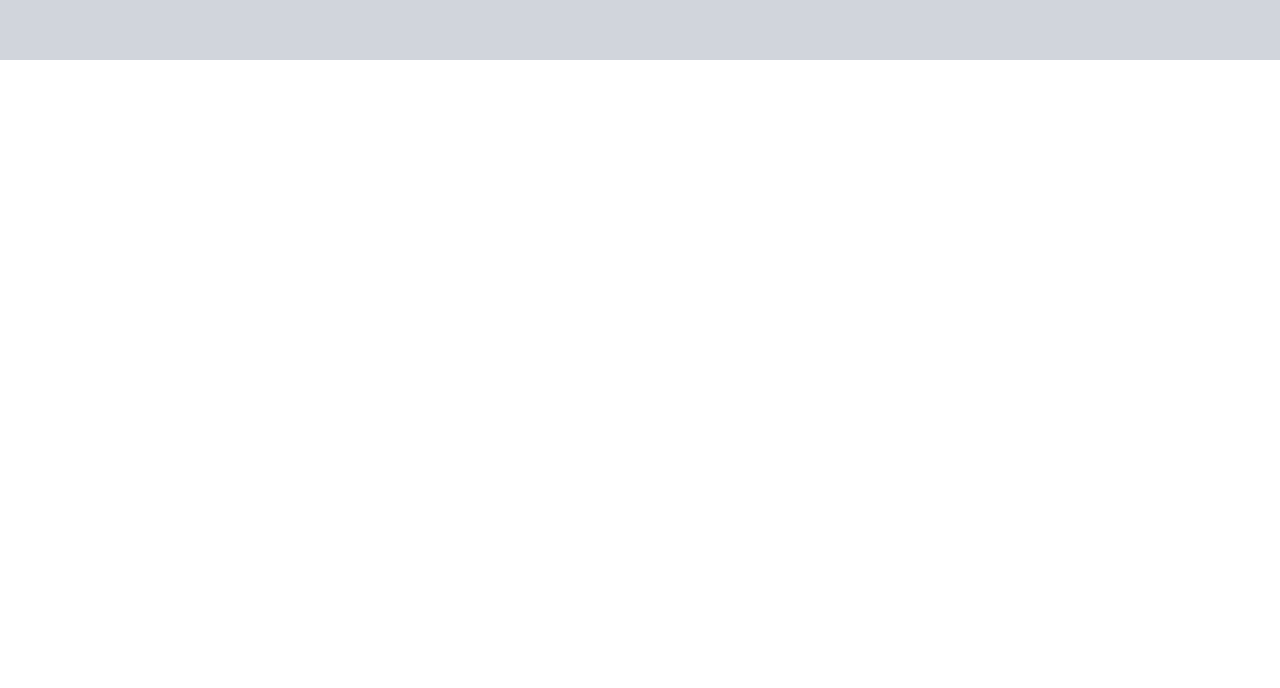
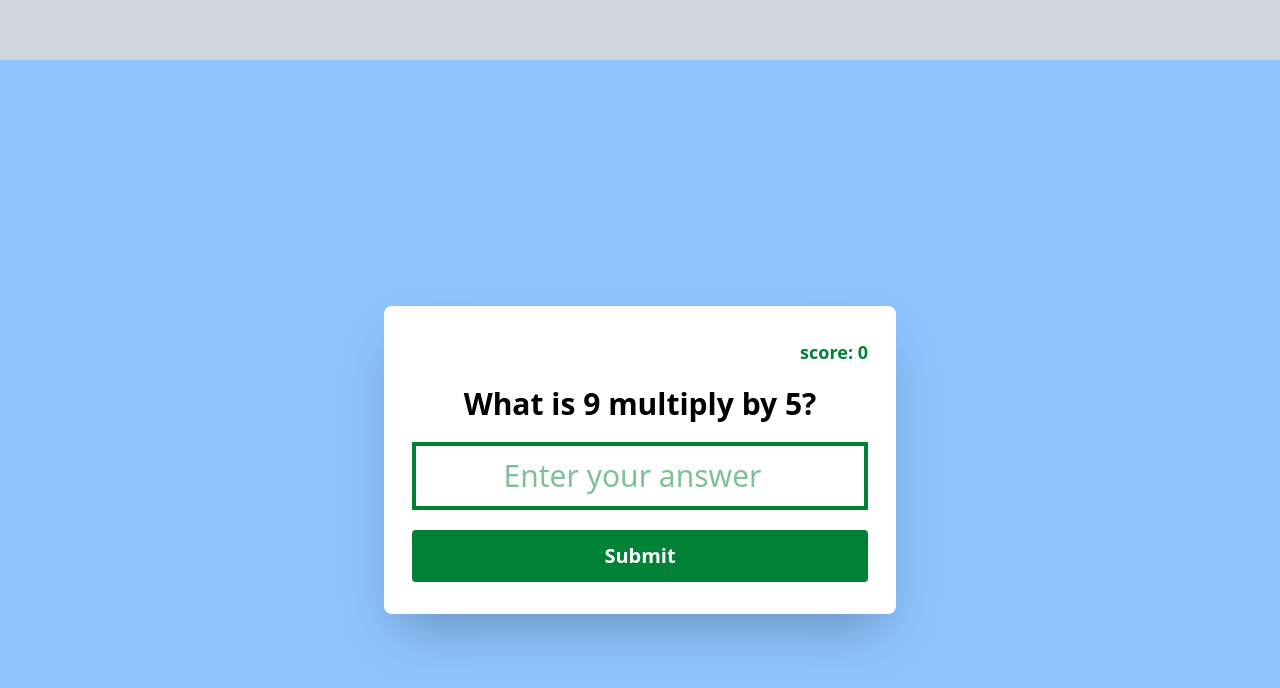
Before and after one commit to MyronyukNestor/react-mini-projects, a React app: page / in a window 1280 px wide. Shown: the part 8180-8868 px from the top of the page. Before the commit the page ends 8240 px from the top, so only its background shows below. Built offline with nearby package versions, Linux system fonts and the light colour scheme; no server answers; the HTML template or start-up script is replaced by a standard one.

Commit message:
added multiplication app project

```diff
--- a/src/App.jsx
+++ b/src/App.jsx
@@ -1,5 +1,6 @@
 import AgeCalculator from "./projects/AgeCalculator/AgeCalculator";
 import DiceRollSimulator from "./projects/DiceRollSimulator/DiceRollSimulator";
+import MultiplicationApp from "./projects/MultiplicationApp/MultiplicationApp";
 import QASection from "./projects/Q&ASection/Q&ASection";
 import RandomQuoteGenerator from "./projects/RandomQuoteGenerator/RandomQuoteGenerator";
 import RecipeBook from "./projects/RecipeBook/RecipeBook";
@@ -46,6 +47,9 @@ const App = () => {
       <div className="h-screen flex justify-center px-15 items-center bg-gray-300">
         <QASection />
       </div>
+      <div className="h-screen flex justify-center px-15 items-center bg-blue-300">
+        <MultiplicationApp />
+      </div>
     </div>
   );
 };
--- /dev/null
+++ b/src/projects/MultiplicationApp/MultiplicationApp.jsx
@@ -0,0 +1,61 @@
+import { useEffect, useState } from "react";
+
+const MultiplicationApp = () => {
+  const [score, setScore] = useState(0);
+  const [userAnswer, setUserAnswer] = useState("");
+
+  const [num1, setNum1] = useState(null);
+  const [num2, setNum2] = useState(null);
+
+  const randomNums = () => {
+    setNum1(Math.ceil(Math.random() * 10));
+    setNum2(Math.ceil(Math.random() * 10));
+  };
+
+  const answer = num1 * num2;
+
+  const checkAnswer = (e) => {
+    e.preventDefault();
+
+    if (answer === +userAnswer) {
+      setScore((prev) => prev + 1);
+    } else {
+      setScore((prev) => prev - 1);
+    }
+    randomNums();
+    setUserAnswer("");
+  };
+
+  useEffect(() => {
+    randomNums();
+  }, []);
+
+  return (
+    <form
+      onSubmit={checkAnswer}
+      className="w-lg shadow-2xl px-7 py-8 bg-white rounded-lg flex flex-col gap-5"
+    >
+      <p className="text-right text-lg font-bold text-green-700">
+        score: {score}
+      </p>
+      <h1 className="text-3xl font-bold text-center">
+        What is {num1} multiply by {num2}?
+      </h1>
+      <input
+        value={userAnswer}
+        onChange={(e) => setUserAnswer(e.target.value)}
+        className="border-4 text-center text-green-700 py-3 text-3xl items-center border-green-700"
+        type="number"
+        placeholder="Enter your answer"
+      />
+      <button
+        type="submit"
+        className="text-white bg-green-700 py-3 rounded hover:bg-green-800 duration-150 cursor-pointer text-xl font-semibold"
+      >
+        Submit
+      </button>
+    </form>
+  );
+};
+
+export default MultiplicationApp;
```
